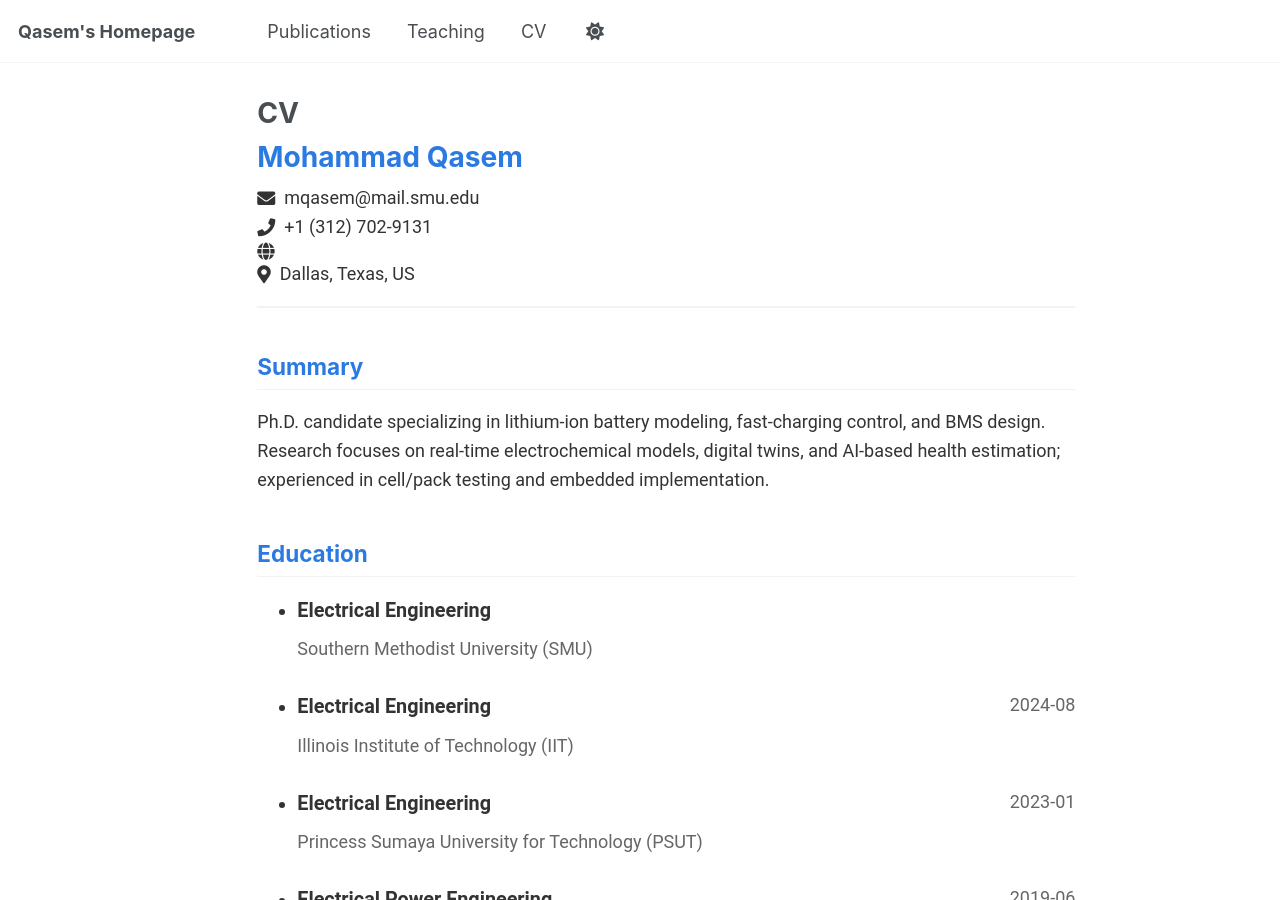
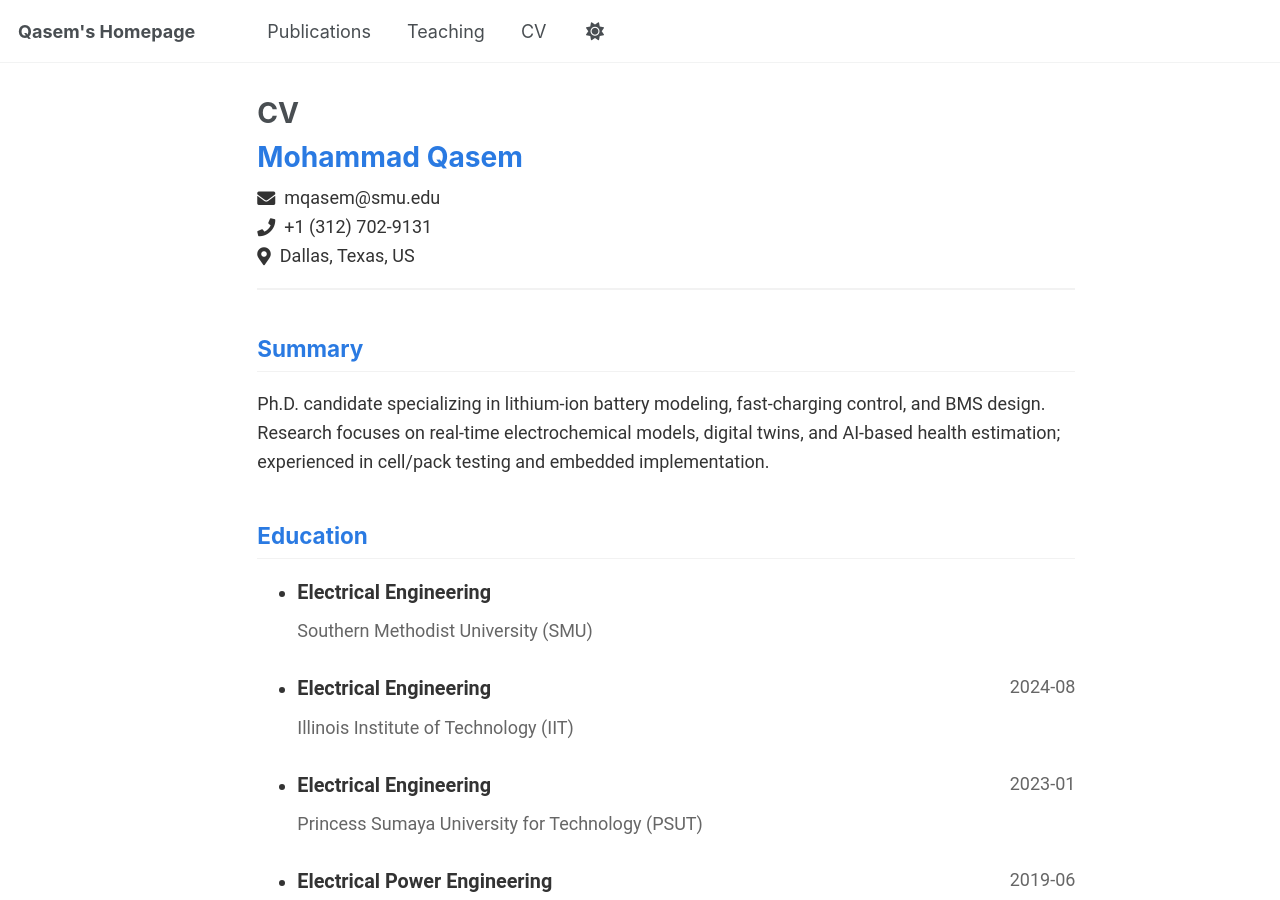
Before and after one commit to MohammadQasem97/Mohammad_Qasem.github.io, a Jekyll site: the page built from _pages/cv-json.md, in a window 1280 px wide and 900 px high. Built offline with Jekyll 4.4.1, drawn with Linux system fonts in a browser that asks for light colours; a script that is not in the unit is left out.

Commit message:
Update cv.json

```diff
--- a/_data/cv.json
+++ b/_data/cv.json
@@ -1,9 +1,8 @@
 {
   "basics": {
     "name": "Mohammad Qasem",
-    "email": "mqasem@mail.smu.edu",
+    "email": "mqasem@smu.edu",
     "phone": "+1 (312) 702-9131",
-    "website": "",
     "summary": "Ph.D. candidate specializing in lithium‑ion battery modeling, fast‑charging control, and BMS design. Research focuses on real‑time electrochemical models, digital twins, and AI‑based health estimation; experienced in cell/pack testing and embedded implementation.",
     "location": {
       "address": "",
```
